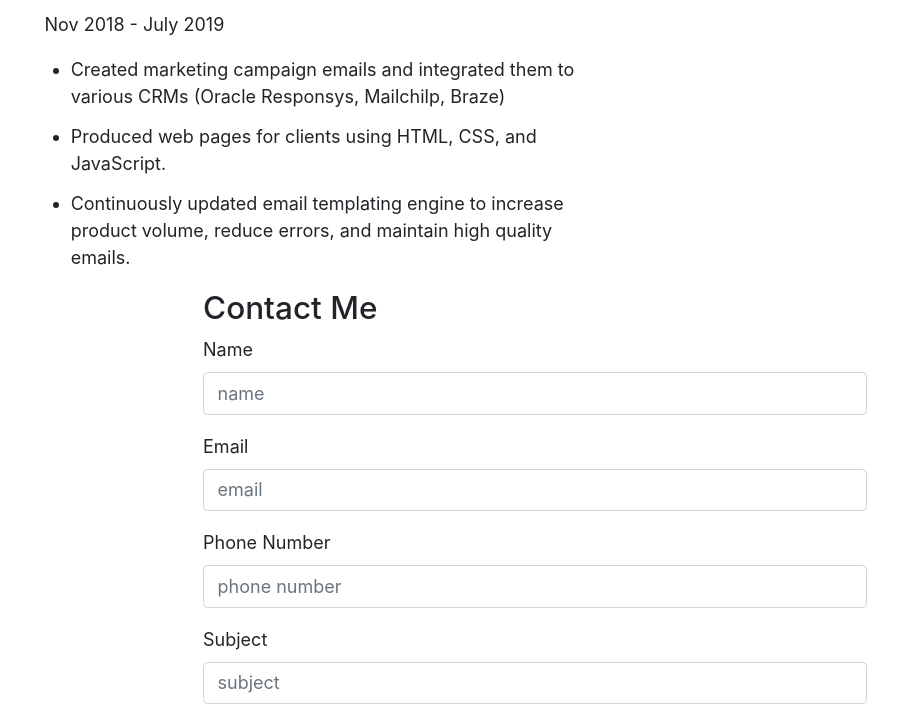
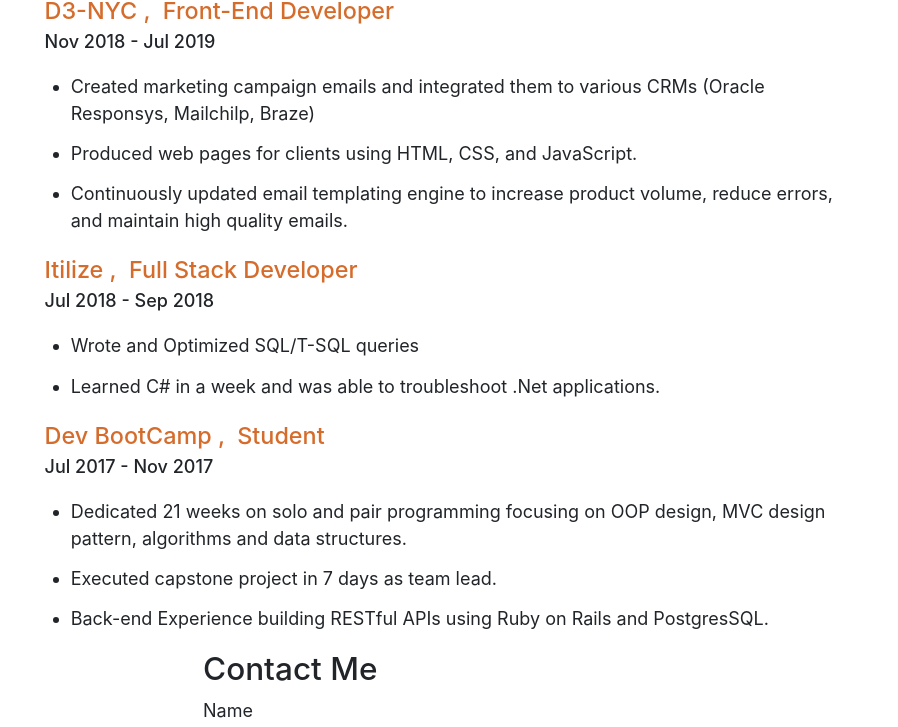
Before and after one commit to aarias89/aarias89.github.io, a Gatsby site in the folder aarias89.github.io/: page / in a window 1280 px wide. Shown: the part 518-1245 px from the top of the page, without its empty margins (105-1003 px from the left). Built offline with nearby package versions, Linux system fonts and the light colour scheme; Gatsby itself is replaced by a stand-in of ours.

Commit message:
Add basic styles for experience component

```diff
--- a/aarias89.github.io/src/components/aboutMe.js
+++ b/aarias89.github.io/src/components/aboutMe.js
@@ -6,6 +6,7 @@ export default class About extends Component {
   render() {
     return (
       <div>
+        <br />
         <h3>About me</h3>
         <Container>
           <Row>
--- a/aarias89.github.io/src/components/experienceCard.js
+++ b/aarias89.github.io/src/components/experienceCard.js
@@ -12,14 +12,14 @@ export default class ExperienceCard extends Component {
       <div>
         <Container>
           <Row>
-            <Col xs={12} md={7}>
-              <p>
+            <Col xs={12} md={10}>
+              <p id="experience-title">
                 {companyName} , &nbsp;{jobTitle}
               </p>
-              <p>
+              <p id="experience-time">
                 {date.start} - {date.end}
               </p>
-              <ul>
+              <ul id="experince-list">
                 {tasks.map((task, index) => (
                   <li key={task + index}>{task}</li>
                 ))}
@@ -27,31 +27,6 @@ export default class ExperienceCard extends Component {
             </Col>
           </Row>
         </Container>
-
-        {/* <Container>
-          <Row>
-            <Col xs={12} md={7}>
-              <h3>Relevant Experience</h3>
-              <p id="experience-title">{companyName}, Front-End Developer</p>
-              <p id="experience-time">Nov 2018 - Present</p>
-              <ul id="experince-list">
-                <li>
-                  Created marketing campaign emails and integrated them to
-                  various CRMs (Oracle Responsys, Mailchilp, Braze)
-                </li>
-                <li>
-                  Produced web pages for clients using HTML, CSS, and
-                  JavaScript.
-                </li>
-                <li>
-                  Continuously updated email templating engine to increase
-                  product volume, reduce errors, and maintain high quality
-                  emails.
-                </li>
-              </ul>
-            </Col>
-          </Row>
-        </Container> */}
       </div>
     )
   }
--- a/aarias89.github.io/src/components/layout.js
+++ b/aarias89.github.io/src/components/layout.js
@@ -51,7 +51,7 @@ const Layout = ({ children }) => {
           </Row>
         </Container>
 
-        <main>{children}</main>
+        {/* <main>{children}</main> */}
         {/* <footer>
           © {new Date().getFullYear()}, Built with
           {` `}
--- a/aarias89.github.io/src/data/experience.json
+++ b/aarias89.github.io/src/data/experience.json
@@ -1,16 +1,43 @@
 [
   {
-    "id": "1",
+    "id": "3",
     "companyName": "D3-NYC",
     "jobTitle": "Front-End Developer",
     "date": {
       "start": "Nov 2018",
-      "end": "July 2019"
+      "end": "Jul 2019"
     },
     "tasks": [
       "Created marketing campaign emails and integrated them to various CRMs (Oracle Responsys, Mailchilp, Braze)",
       "Produced web pages for clients using HTML, CSS, and JavaScript.",
       "Continuously updated email templating engine to increase product volume, reduce errors, and maintain high quality emails."
     ]
+  },
+  {
+    "id": "2",
+    "companyName": "Itilize",
+    "jobTitle": "Full Stack Developer",
+    "date": {
+      "start": "Jul 2018",
+      "end": "Sep 2018"
+    },
+    "tasks": [
+      "Wrote and Optimized SQL/T-SQL queries",
+      "Learned C# in a week and was able to troubleshoot .Net applications."
+    ]
+  },
+  {
+    "id": "1",
+    "companyName": "Dev BootCamp",
+    "jobTitle": "Student",
+    "date": {
+      "start": "Jul 2017",
+      "end": "Nov 2017"
+    },
+    "tasks": [
+      "Dedicated 21 weeks on solo and pair programming focusing on OOP design, MVC design pattern, algorithms and data structures.",
+      "Executed capstone project in 7 days as team lead.",
+      "Back-end Experience building RESTful APIs using Ruby on Rails and PostgresSQL."
+    ]
   }
 ]
--- a/aarias89.github.io/src/style/layout.css
+++ b/aarias89.github.io/src/style/layout.css
@@ -636,3 +636,18 @@ pre tt:after {
 .menu-links a {
   font-size: 1.2em;
 }
+#experience-title {
+  font-size: 1.3em;
+  font-weight: 500;
+  color: #d56c2c !important;
+  margin-bottom: 0px;
+}
+
+#experience-time {
+  font-size: 1em;
+  font-weight: 500;
+}
+
+#experience-list li {
+  text-decoration: none;
+}
```
